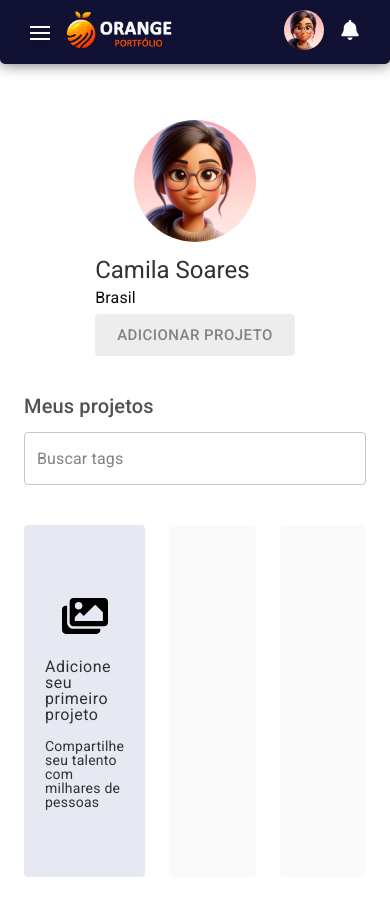
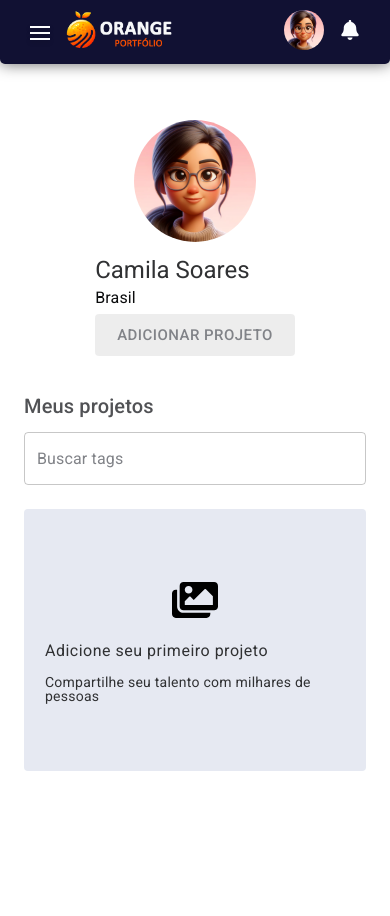
Before and after one commit to Hackathon-Orange-Juice-Squad-1/orange-notes_front-end, a React (Vite) app: page / in a window 390 px wide. Shown: the top 916 px of the page. After the commit the page ends 891 px from the top, so only its background shows below. Built offline with nearby package versions, Linux system fonts and the light colour scheme.

Commit message:
Add responsive styles to Home page

```diff
--- a/src/pages/Home/index.jsx
+++ b/src/pages/Home/index.jsx
@@ -19,6 +19,8 @@ export const Home = () => {
                 <Projects>
                     <ButtonAddProject />
 
+
+
                     <BlankSpace />
 
                     <BlankSpace />
--- a/src/pages/Home/styles.js
+++ b/src/pages/Home/styles.js
@@ -23,6 +23,13 @@ export const Main = styled.main`
 
     overflow-y: auto;
 
+    @media (min-width: 425px) {
+        height: 100%;
+        display: flex;
+        flex-direction: column;
+        justify-content: center;
+    }
+
     > h2 {
         margin: 4rem 0 1.6rem;
 
@@ -30,20 +37,33 @@ export const Main = styled.main`
         font-weight: 500;
         line-height: 2rem;
         letter-spacing: 0.15px;
-        color: ${({theme}) => theme.COLORS.GRAY_3};
+        color: ${({ theme }) => theme.COLORS.GRAY_3};
+
+        @media (min-width: 425px) {
+            margin: 5.6rem 0 1.6rem;
+        }
     }
 `;
 
 export const Projects = styled.div`
+    @media (min-width: 425px) {
+        max-width: 100%;
         display: flex;
         align-items: center;
         gap: 2.4rem;
+        /* margin-top: 4rem; */
+    }
 `;
 
 export const BlankSpace = styled.div`
+    display: none;
+
+    @media (min-width: 425px) {
+        display: block;
         width: 38.9rem;
         align-self: stretch;
         border-radius: 4px;
         background: #fafafa;
         margin-top: 2.4rem;
+    }
 `;
```
Lines whose indentation alone changed are shown as unchanged.
